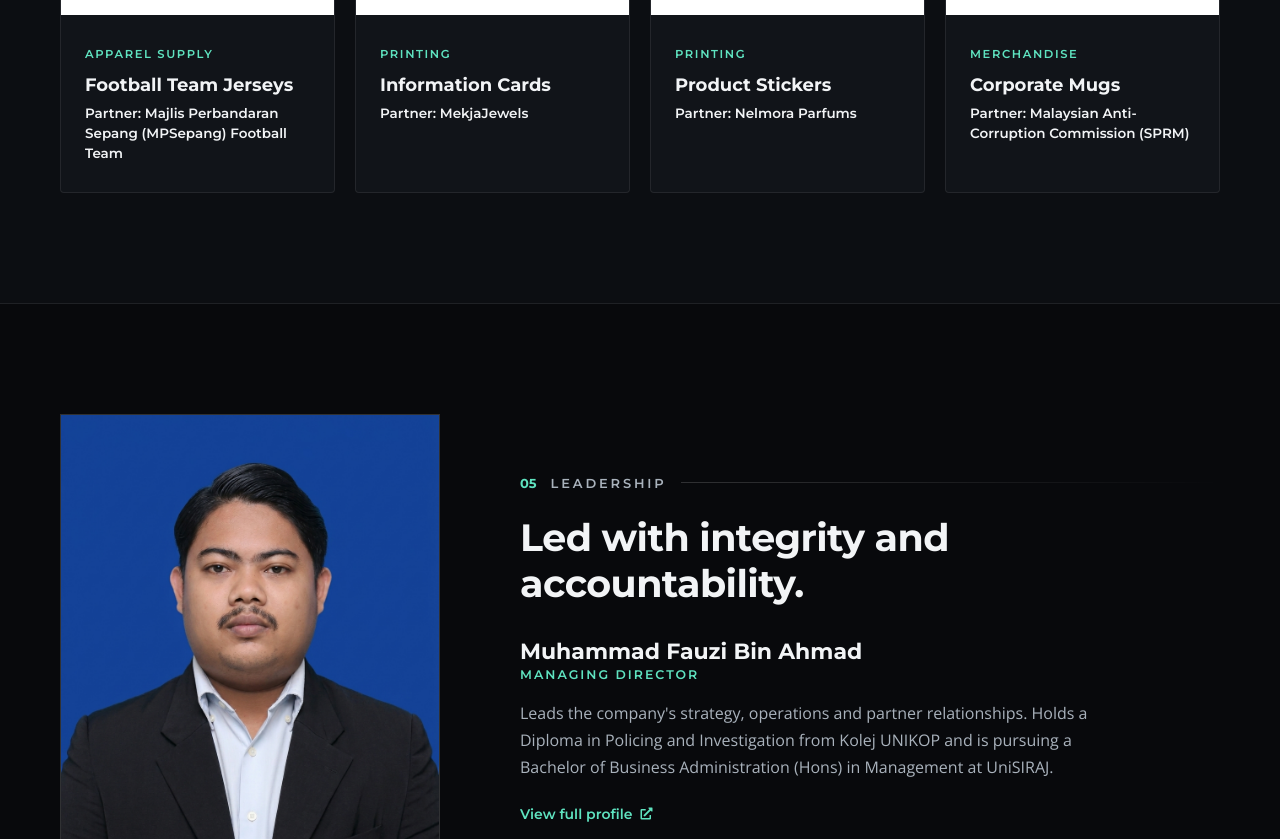
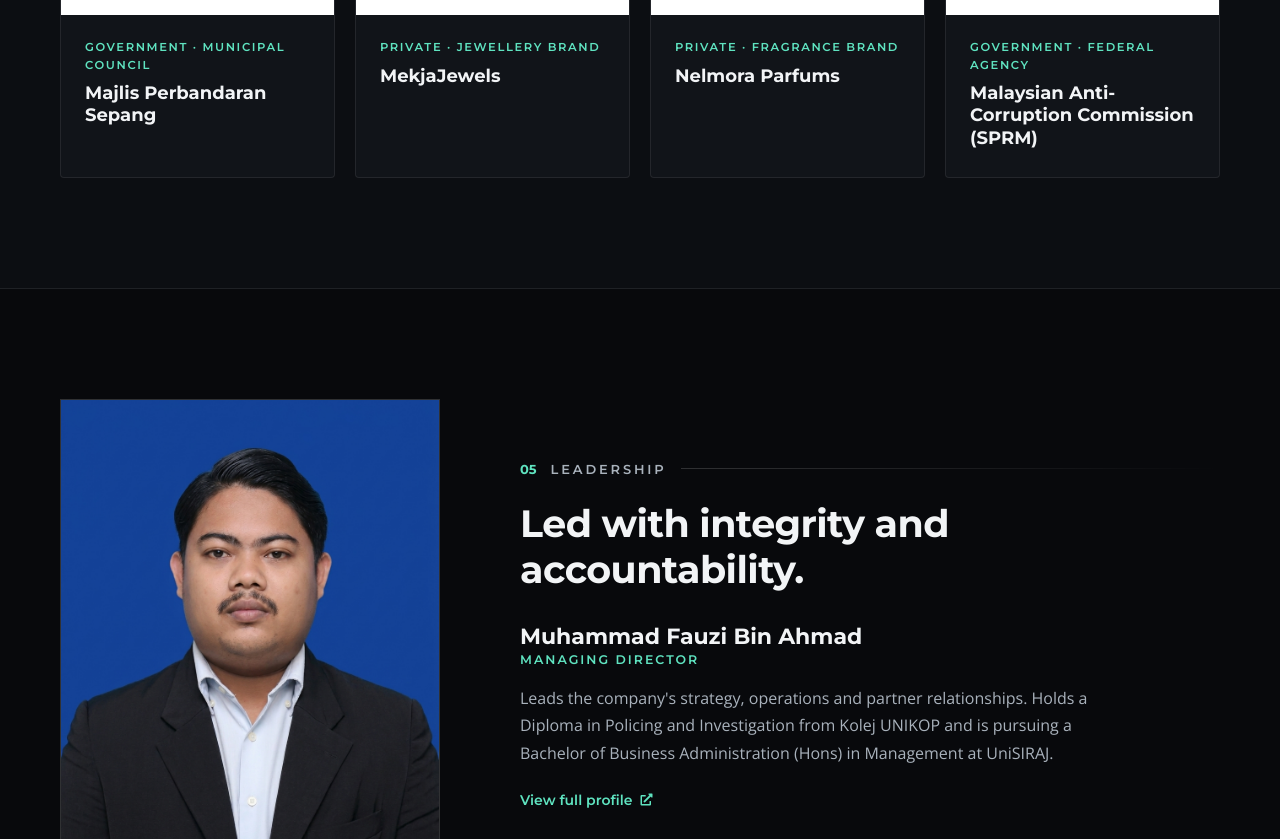
Before and after one commit to nisrinamasyitah/SupplySynergyNiaga-Portal, a plain HTML site: page index.html in a window 1280 px wide. Shown: the part 3695-4534 px from the top of the page. Drawn offline with nearby package versions, Linux system fonts and the light colour scheme.

Commit message:
Project cards: show partner name and sector only

```diff
--- a/index.html
+++ b/index.html
@@ -257,33 +257,29 @@
             <article class="project">
                 <div class="project-img project-logo"><img src="image/mpsepang.png" alt="Majlis Perbandaran Sepang logo"></div>
                 <div class="project-body">
-                    <span class="project-tag">Apparel Supply</span>
-                    <h3>Football Team Jerseys</h3>
-                    <p class="project-client">Partner: Majlis Perbandaran Sepang (MPSepang) Football Team</p>
+                    <span class="project-tag">Government &middot; Municipal Council</span>
+                    <h3>Majlis Perbandaran Sepang</h3>
                 </div>
             </article>
             <article class="project">
                 <div class="project-img project-logo"><img src="image/mekjajewels-web.png" alt="MekjaJewels logo"></div>
                 <div class="project-body">
-                    <span class="project-tag">Printing</span>
-                    <h3>Information Cards</h3>
-                    <p class="project-client">Partner: MekjaJewels</p>
+                    <span class="project-tag">Private &middot; Jewellery Brand</span>
+                    <h3>MekjaJewels</h3>
                 </div>
             </article>
             <article class="project">
                 <div class="project-img project-logo"><img src="image/nelmora.png" alt="Nelmora Parfums logo"></div>
                 <div class="project-body">
-                    <span class="project-tag">Printing</span>
-                    <h3>Product Stickers</h3>
-                    <p class="project-client">Partner: Nelmora Parfums</p>
+                    <span class="project-tag">Private &middot; Fragrance Brand</span>
+                    <h3>Nelmora Parfums</h3>
                 </div>
             </article>
             <article class="project">
                 <div class="project-img project-logo"><img src="image/sprm.png" alt="Malaysian Anti-Corruption Commission (SPRM) logo"></div>
                 <div class="project-body">
-                    <span class="project-tag">Merchandise</span>
-                    <h3>Corporate Mugs</h3>
-                    <p class="project-client">Partner: Malaysian Anti-Corruption Commission (SPRM)</p>
+                    <span class="project-tag">Government &middot; Federal Agency</span>
+                    <h3>Malaysian Anti-Corruption Commission (SPRM)</h3>
                 </div>
             </article>
         </div>
--- a/style.css
+++ b/style.css
@@ -372,7 +372,7 @@ h1, h2, h3, h4 { font-family: var(--head); color: var(--text); line-height: 1.25
 }
 .project:hover .project-logo img { transform: scale(1.04); }
 .project-body { padding: 24px 24px 28px; flex: 1; }
-.project-tag { font: 600 11.5px var(--head); letter-spacing: .14em; text-transform: uppercase; color: var(--mint); }
+.project-tag { display: block; font: 600 11.5px/1.5 var(--head); letter-spacing: .14em; text-transform: uppercase; color: var(--mint); }
 .project-body h3 { margin-top: 8px; font-size: 18px; font-weight: 700; }
 .project-body p { margin-top: 10px; font-size: 15px; }
 .project-body .project-client { margin-top: 6px; font: 600 13.5px/1.5 var(--head); color: var(--text); }
```
Also changed, not shown: projects.html (+8 -12 lines).
